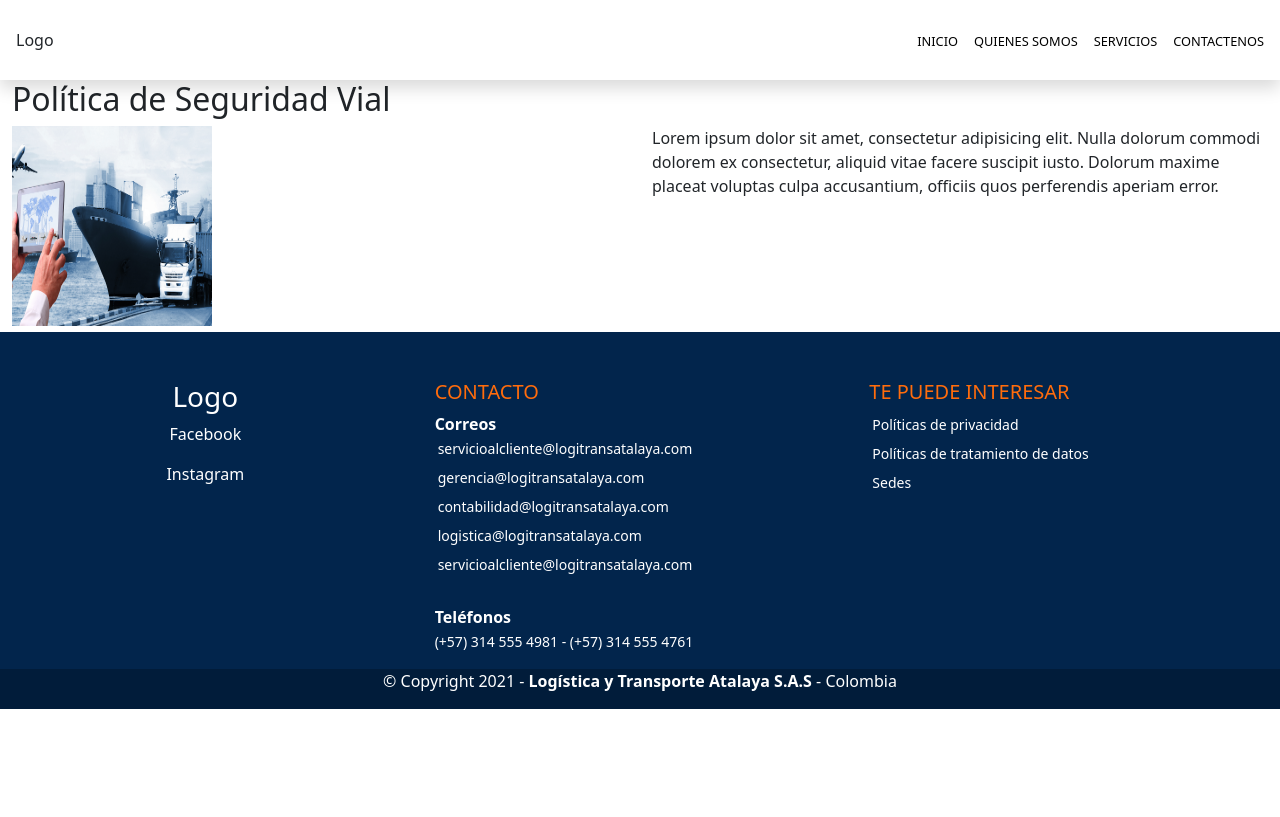
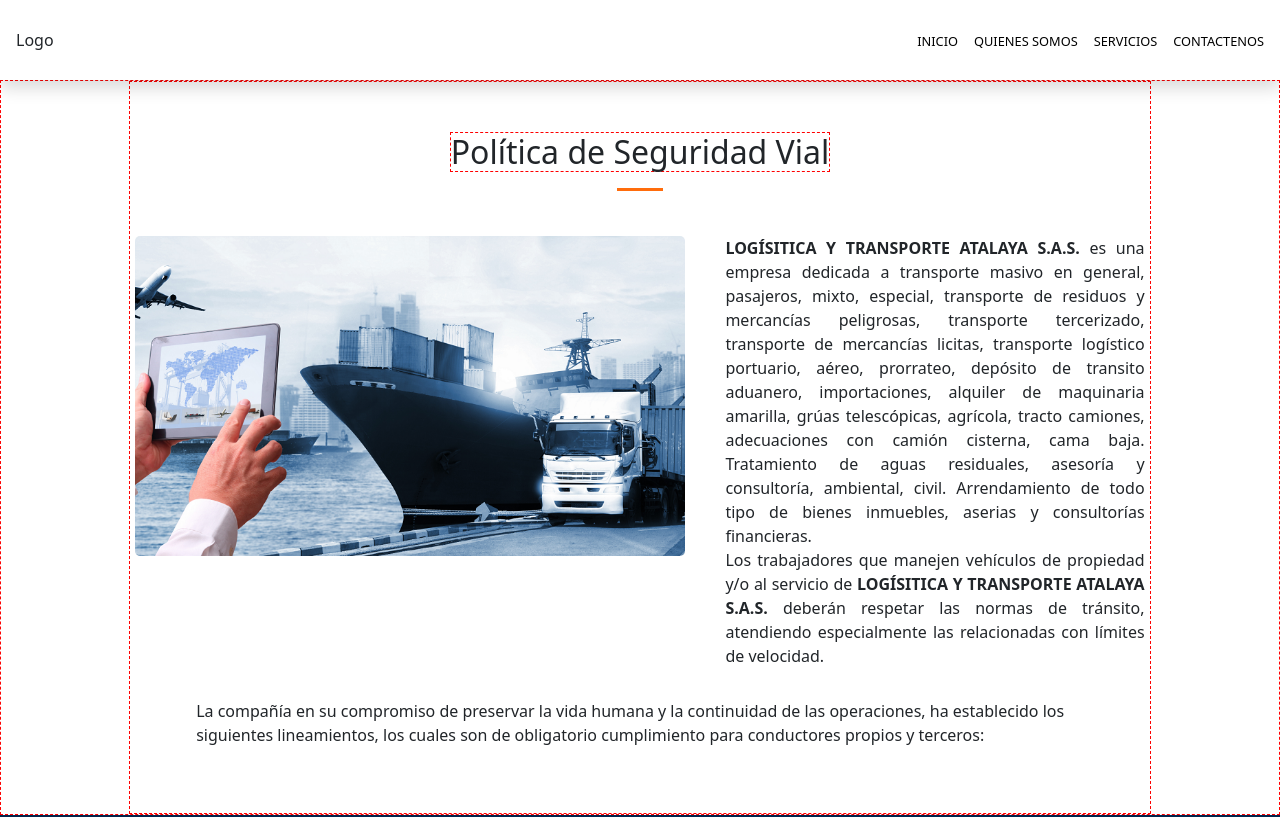
Before and after one commit to logitransatalaya/sitio_web_atalaya, a Next.js app: page /quienes-somos/seguridad-vial in a window 1280 px wide. Shown: the top 817 px of the page. Built offline with nearby package versions, Linux system fonts and the light colour scheme.

Commit message:
seguridad vial

```diff
--- a/pages/quienes-somos/seguridad-vial.jsx
+++ b/pages/quienes-somos/seguridad-vial.jsx
@@ -1,33 +1,65 @@
 import React from 'react'
 import { Col, Container, Row } from 'react-bootstrap'
 import Image from 'next/image'
+import styled from 'styles/seguridadvial.module.css'
 
 const seguridadVial = () => {
 	return (
-		<Container fluid>
-			<Row className='justify-content-md-center'>
-				<h2>Política de Seguridad Vial</h2>
-			</Row>
-			<Row>
-				<Col>
-					<Image
-						src='/seguridadvial1.png'
-						alt='foto barco camion xD'
-						width='200'
-						height='200'
-					/>
-				</Col>
-				<Col>
+		<div className={`${styled.containerCom}`}>
+			<div className={`${styled.container}`}>
+				<div>
+					<h2 className={`${styled.title}`}>
+						Política de Seguridad Vial
+					</h2>
+				</div>
+				<div className={`${styled.imgandinfo}`}>
+					<div className={`${styled.border} ${styled.imgcontainer}`}>
+						<img
+							src='/seguridadvial1.png'
+							alt='foto barco camion xD'
+							width='100%'
+							height='100%'
+						/>
+					</div>
+					<div className={`${styled.text} ${styled.border}`}>
+						<p>
+							<strong>
+								LOGÍSITICA Y TRANSPORTE ATALAYA S.A.S.
+							</strong>{' '}
+							es una empresa dedicada a transporte masivo en
+							general, pasajeros, mixto, especial, transporte de
+							residuos y mercancías peligrosas, transporte
+							tercerizado, transporte de mercancías licitas,
+							transporte logístico portuario, aéreo, prorrateo,
+							depósito de transito aduanero, importaciones,
+							alquiler de maquinaria amarilla, grúas telescópicas,
+							agrícola, tracto camiones, adecuaciones con camión
+							cisterna, cama baja. Tratamiento de aguas
+							residuales, asesoría y consultoría, ambiental,
+							civil. Arrendamiento de todo tipo de bienes
+							inmuebles, aserias y consultorías financieras.
+							<br />
+							Los trabajadores que manejen vehículos de propiedad
+							y/o al servicio de{' '}
+							<strong>
+								LOGÍSITICA Y TRANSPORTE ATALAYA S.A.S.
+							</strong>{' '}
+							deberán respetar las normas de tránsito, atendiendo
+							especialmente las relacionadas con límites de
+							velocidad.
+						</p>
+					</div>
+				</div>
+				<div className={`${styled.containparagraphs}`}>
 					<p>
-						Lorem ipsum dolor sit amet, consectetur adipisicing
-						elit. Nulla dolorum commodi dolorem ex consectetur,
-						aliquid vitae facere suscipit iusto. Dolorum maxime
-						placeat voluptas culpa accusantium, officiis quos
-						perferendis aperiam error.
+						La compañía en su compromiso de preservar la vida humana
+						y la continuidad de las operaciones, ha establecido los
+						siguientes lineamientos, los cuales son de obligatorio
+						cumplimiento para conductores propios y terceros:
 					</p>
-				</Col>
-			</Row>
-		</Container>
+				</div>
+			</div>
+		</div>
 	)
 }
 
--- a/styles/globals.css
+++ b/styles/globals.css
@@ -17,19 +17,11 @@ a {
 	box-sizing: border-box;
 }
 
-.title_line {
-	margin-bottom: 3em;
+h1,
+h2,
+h2,
+h4,
+h5,
+h6 {
 	color: #063061;
-	position: relative;
 }
-
-.title_line::before {
-	content: '';
-	position: absolute;
-	display: block;
-	height: 3px;
-	width: 40%;
-	background: #ff6c0c;
-	bottom: -20px;
-	left: calc(30%);
-}
--- /dev/null
+++ b/styles/seguridadvial.module.css
@@ -0,0 +1,63 @@
+.containerCom {
+	width: 100%;
+	display: flex;
+	align-items: center;
+	justify-content: center;
+	border: 1px dashed red;
+}
+
+.container {
+	display: flex;
+	flex-direction: column;
+	padding: 50px 0;
+	width: 80%;
+	align-items: center;
+	border: 1px dashed red;
+}
+
+.title {
+	margin-bottom: 2em;
+	position: relative;
+	text-align: center;
+	border: 1px dashed red;
+}
+
+.title::before {
+	content: '';
+	position: absolute;
+	display: block;
+	height: 3px;
+	width: 12%;
+	background: #ff6c0c;
+	bottom: -20px;
+	left: calc(44%);
+}
+
+.imgandinfo {
+	display: flex;
+	justify-content: center;
+}
+
+.text {
+	width: 45%;
+	padding-left: 40px;
+	text-align: justify;
+}
+
+.imgcontainer {
+	width: 550px;
+	height: 320px;
+}
+
+.imgcontainer img {
+	border-radius: 5px;
+}
+
+.containparagraphs {
+	display: flex;
+	flex-direction: column;
+	width: 87%;
+	align-items: center;
+	justify-content: center;
+	padding-top: 15px;
+}
```
